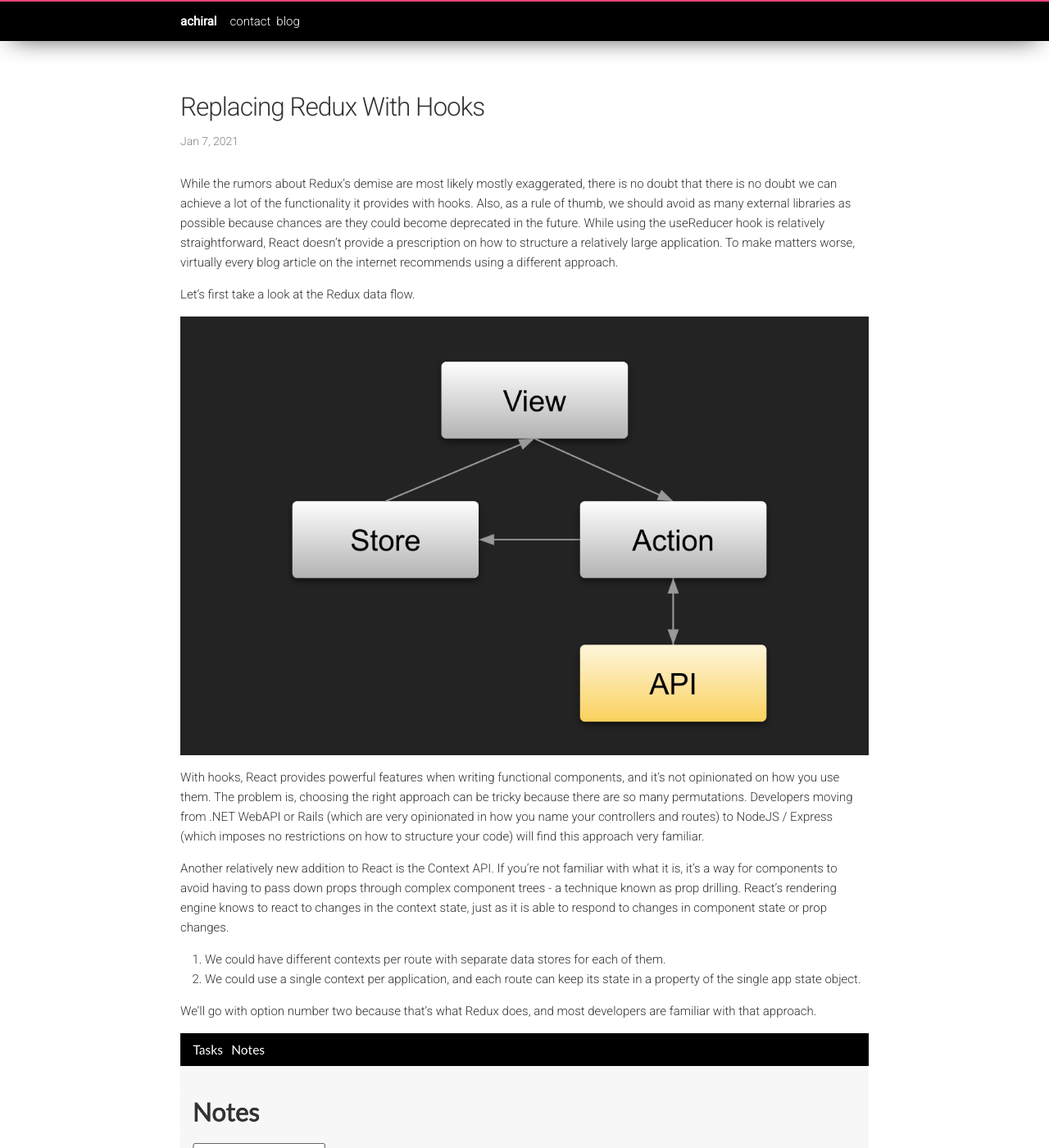
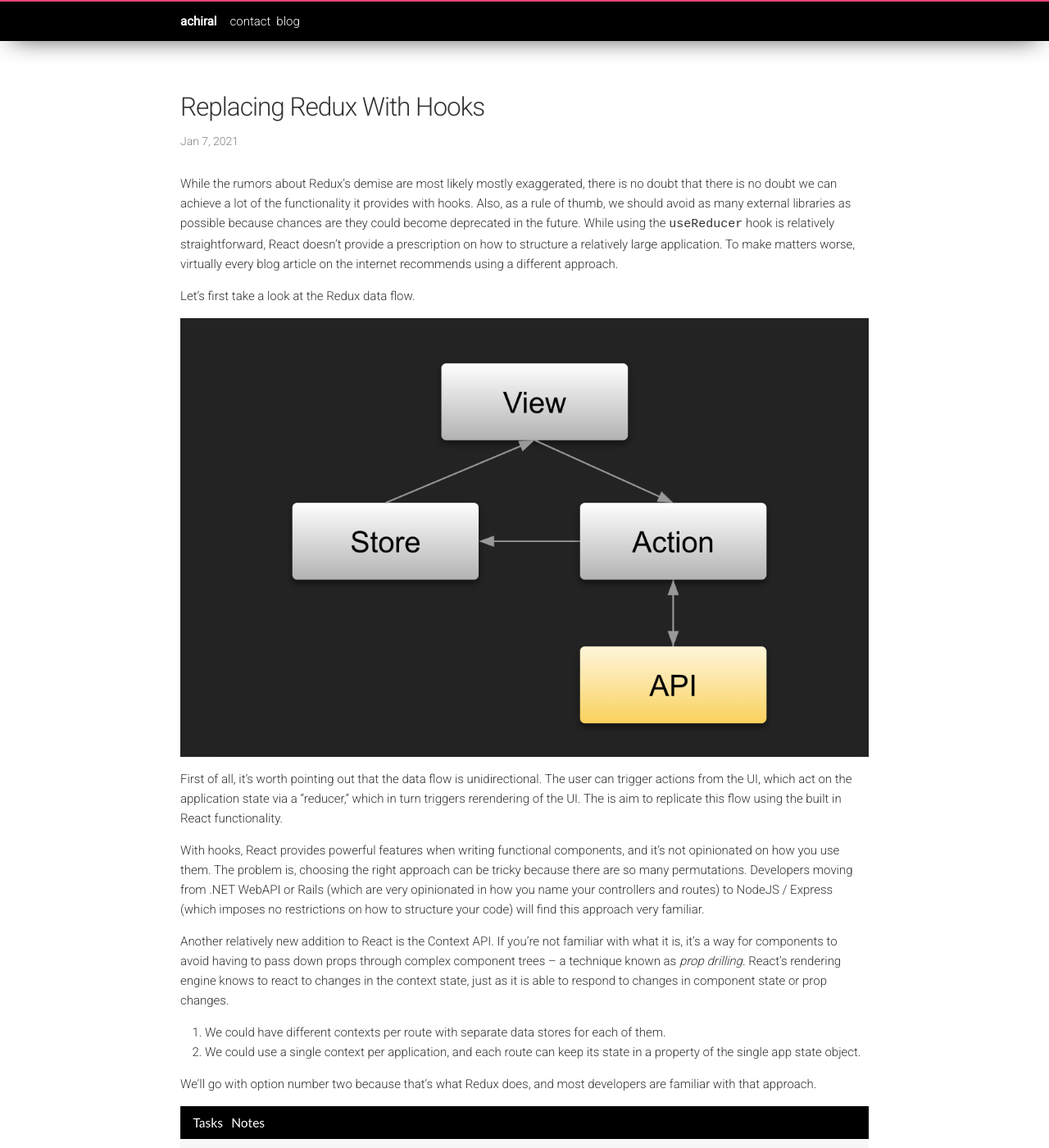
Before and after one commit to toaderflorin/eksia, a Jekyll site: the page built from _posts/2021-01-08-hooks-store.markdown, in a window 1280 px wide and 1400 px high. Shown: the whole window at 82% size. Built offline with Jekyll 4.4.1, drawn with Linux system fonts in a browser that asks for light colours; nearby versions of some CDN libraries; some of the changed text lies outside the part shown.

Commit message:
Decorated the code.

```diff
--- a/_posts/2021-01-08-hooks-store.markdown
+++ b/_posts/2021-01-08-hooks-store.markdown
@@ -8,15 +8,17 @@
 icon: "immutable-patterns/logo.png"
 categories:
 ---
-While the rumors about Redux's demise are most likely mostly exaggerated, there is no doubt that there is no doubt we can achieve a lot of the functionality it provides with hooks. Also, as a rule of thumb, we should avoid as many external libraries as possible because chances are they could become deprecated in the future. While using the useReducer hook is relatively straightforward, React doesn't provide a prescription on how to structure a relatively large application. To make matters worse, virtually every blog article on the internet recommends using a different approach.
+While the rumors about Redux's demise are most likely mostly exaggerated, there is no doubt that there is no doubt we can achieve a lot of the functionality it provides with hooks. Also, as a rule of thumb, we should avoid as many external libraries as possible because chances are they could become deprecated in the future. While using the <span class="code">useReducer</span> hook is relatively straightforward, React doesn't provide a prescription on how to structure a relatively large application. To make matters worse, virtually every blog article on the internet recommends using a different approach.
 
 Let's first take a look at the Redux data flow.
 
 ![diagram2](/images/hook-store/diagram.png){:class="img-responsive"}
 
+First of all, it's worth pointing out that the data flow is unidirectional. The user can trigger actions from the UI, which act on the application state via a "reducer," which in turn triggers rerendering of the UI. The is aim to replicate this flow using the built in React functionality.
+
 With hooks, React provides powerful features when writing functional components, and it's not opinionated on how you use them. The problem is, choosing the right approach can be tricky because there are so many permutations. Developers moving from .NET WebAPI or Rails (which are very opinionated in how you name your controllers and routes) to NodeJS / Express (which imposes no restrictions on how to structure your code) will find this approach very familiar.
 
-Another relatively new addition to React is the Context API. If you're not familiar with what it is, it's a way for components to avoid having to pass down props through complex component trees - a technique known as prop drilling. React's rendering engine knows to react to changes in the context state, just as it is able to respond to changes in component state or prop changes.
+Another relatively new addition to React is the Context API. If you're not familiar with what it is, it's a way for components to avoid having to pass down props through complex component trees -- a technique known as *prop drilling*. React's rendering engine knows to react to changes in the context state, just as it is able to respond to changes in component state or prop changes.
 
 1. We could have different contexts per route with separate data stores for each of them.
 2. We could use a single context per application, and each route can keep its state in a property of the single app state object.
@@ -27,7 +29,7 @@
 
 Since we plan to lay the groundwork for a complex app, we'll assume that this application has multiple "modules" (vertical slices in the application). We plan to recreate the ubiquitous "tasks" app, so we'll have two modules: tasks and settings.
 
-The reducer created with `useReducer` hook works similar to a Redux reducer. It's just a function that takes a *state* object and an *action* object, and based on that, it returns a new state object. One way of thinking about it is it's a way of mutating state, but of course we're not really mutate the existing state, but rather creating a new state object (immutability is one of the central tenets of functional programming).
+The reducer created with <span class="code">useReducer</span> hook works similar to a Redux reducer. It's just a function that takes a *state* object and an *action* object, and based on that, it returns a new state object. One way of thinking about it is it's a way of mutating state, but of course we're not really mutate the existing state, but rather creating a new state object (immutability is one of the central tenets of functional programming).
 
 We'll show reducer actions for:
 
@@ -228,7 +230,7 @@
 </code></pre>
 </div>
 
-We'll need to add the `AppContextProvider` as the root component of the application. Then in a component, we can access the application state and the `execute` method using the `useContext` hook.
+We'll need to add the <span class="code">AppContextProvider</span> as the root component of the application. Then in a component, we can access the application state and the <span class="code">execute</span> method using the <span class="code">useContext</span> hook.
 
 <div class="margin-bottom">
 <pre><code class="language-js line-numbers">
```
Also changed, not shown: other parts of _posts/2021-01-08-hooks-store.markdown (+0 -2 lines), 1 other file.
